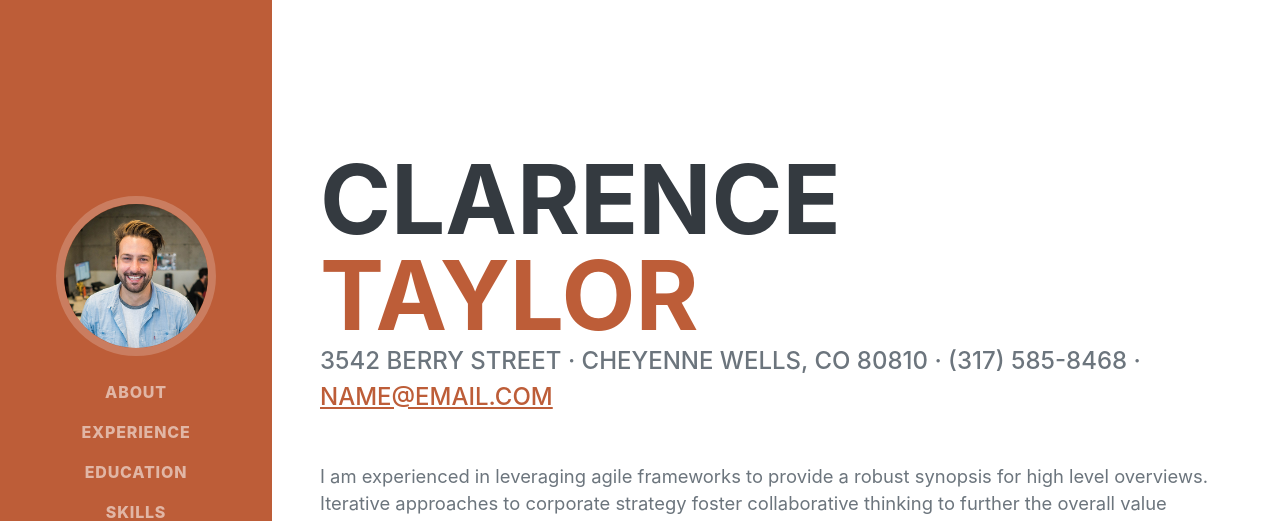
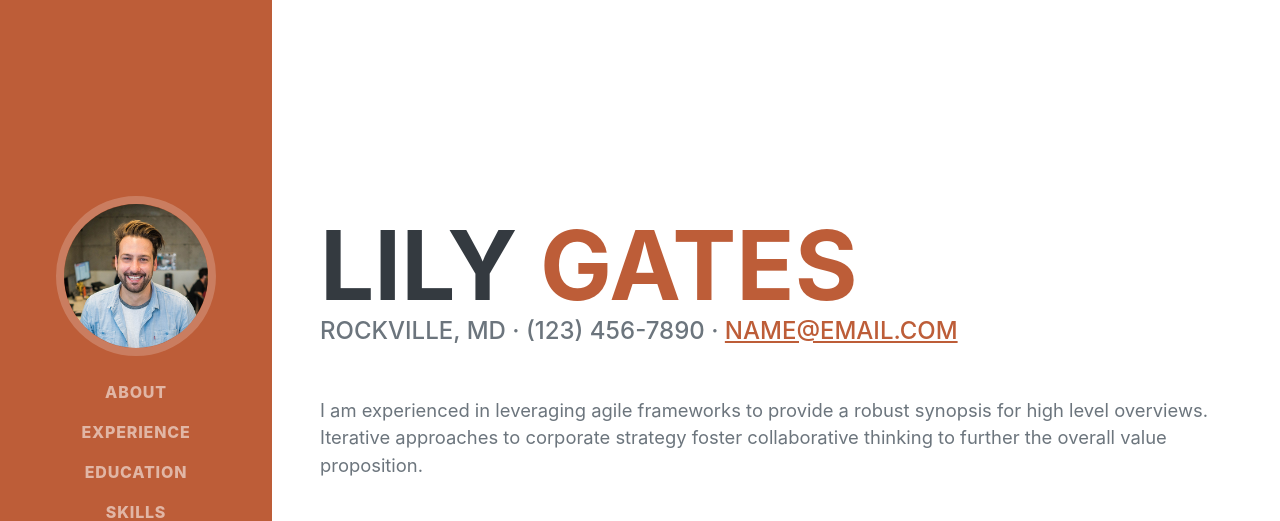
Before and after one commit to lilyxgates/github_workshop, a plain HTML site: page index.html in a window 1280 px wide. Shown: the top 521 px of the page. Drawn offline with nearby package versions, Linux system fonts and the light colour scheme; a web font is replaced by a local one.

Commit message:
Changing website text
Changed the name and location that was originally on the website

```diff
--- a/index.html
+++ b/index.html
@@ -19,7 +19,7 @@
         <!-- Navigation-->
         <nav class="navbar navbar-expand-lg navbar-dark bg-primary fixed-top" id="sideNav">
             <a class="navbar-brand js-scroll-trigger" href="#page-top">
-                <span class="d-block d-lg-none">Clarence Taylor</span>
+                <span class="d-block d-lg-none">Lily Gates</span>
                 <span class="d-none d-lg-block"><img class="img-fluid img-profile rounded-circle mx-auto mb-2" src="assets/img/profile.jpg" alt="..." /></span>
             </a>
             <button class="navbar-toggler" type="button" data-bs-toggle="collapse" data-bs-target="#navbarResponsive" aria-controls="navbarResponsive" aria-expanded="false" aria-label="Toggle navigation"><span class="navbar-toggler-icon"></span></button>
@@ -40,11 +40,11 @@
             <section class="resume-section" id="about">
                 <div class="resume-section-content">
                     <h1 class="mb-0">
-                        Clarence
-                        <span class="text-primary">Taylor</span>
+                        Lily
+                        <span class="text-primary">Gates</span>
                     </h1>
                     <div class="subheading mb-5">
-                        3542 Berry Street · Cheyenne Wells, CO 80810 · (317) 585-8468 ·
+                        Rockville, MD · (123) 456-7890 ·
                         <a href="mailto:name@email.com">name@email.com</a>
                     </div>
                     <p class="lead mb-5">I am experienced in leveraging agile frameworks to provide a robust synopsis for high level overviews. Iterative approaches to corporate strategy foster collaborative thinking to further the overall value proposition.</p>
```
